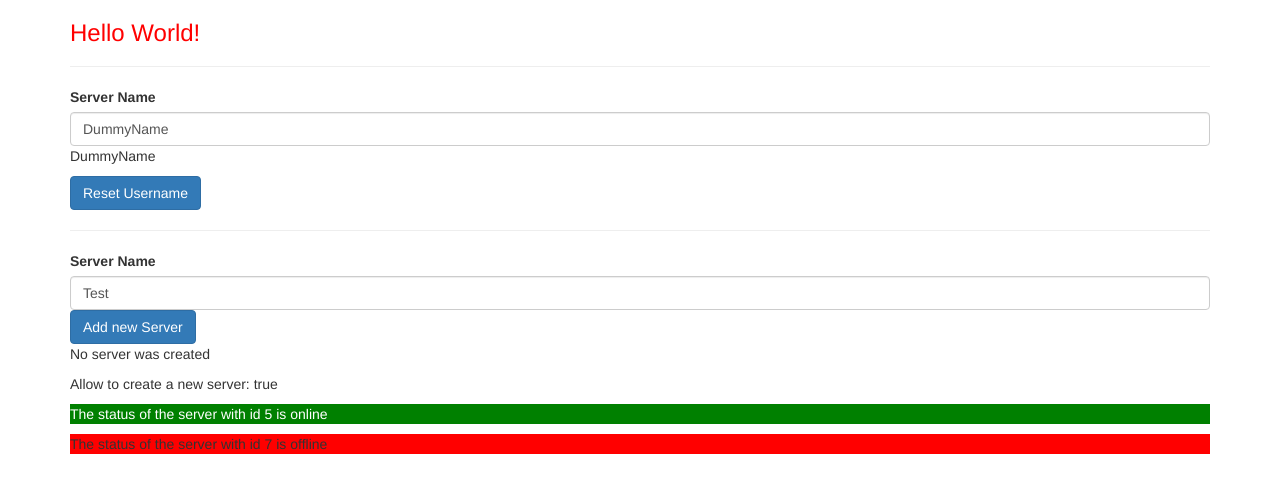
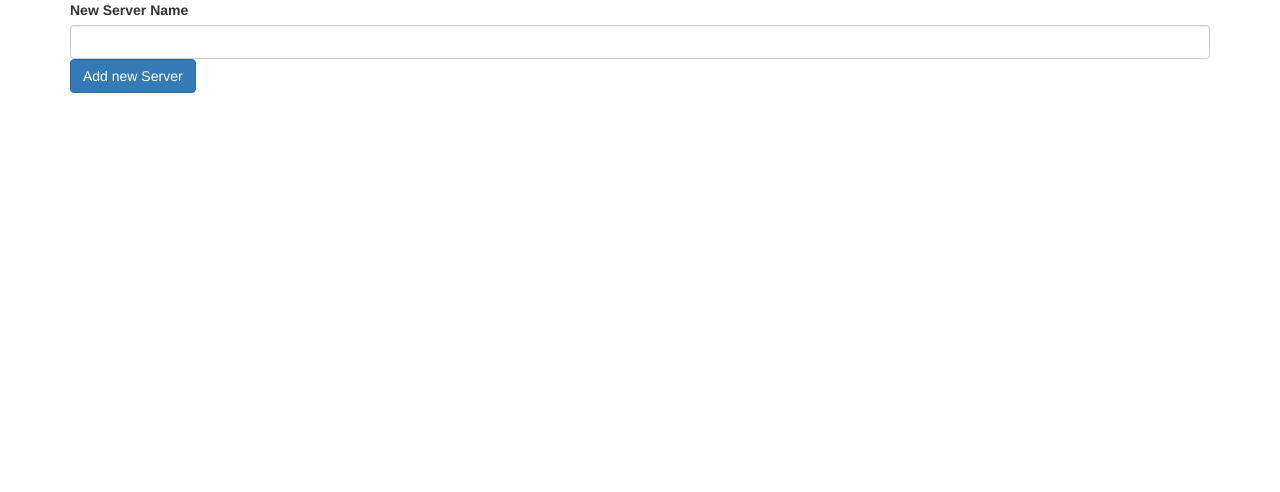
Before and after one commit to FrederikHartung/learningAngular, an Angular app: page / in a window 1280 px wide. Shown: the top 492 px of the page. Built offline with nearby package versions, Linux system fonts and the light colour scheme.

Commit message:
added dynamic server creation

```diff
--- a/src/app/app.component.html
+++ b/src/app/app.component.html
@@ -1,17 +1,6 @@
 <div class="container">
     <div class="row">
         <div class="col-xs-12">
-            <h3>Hello World!</h3>
-            <hr>
-            <label>Server Name</label>
-            <input
-            type="text"
-            class="form-control"
-            (input)="onInput($event)"
-            [(ngModel)]="userName"/>
-            <p>{{ userName }}</p>
-            <button [disabled]="!allowReset" class="btn btn-primary" (click)="onClick()">Reset Username</button>
-            <hr>
             <app-servers></app-servers>
         </div>
     </div>
--- a/src/app/server/server.component.html
+++ b/src/app/server/server.component.html
@@ -1,4 +1,4 @@
 <p
 [ngStyle]="{backgroundColor: getColor()}"
 [ngClass]="{online: serverStatus === 'online'}"
->The status of the server with id {{ serverId }} is {{ getServerStatus() }}</p>
+>The status of the server with name {{ serverName }} is {{ getServerStatus() }}</p>
--- a/src/app/server/server.component.ts
+++ b/src/app/server/server.component.ts
@@ -1,4 +1,4 @@
-import { Component } from "@angular/core";
+import { Component, Input } from "@angular/core";
 
 @Component({
     selector: 'app-server',
@@ -12,12 +12,11 @@ import { Component } from "@angular/core";
     ]
 })
 export class ServerComponent {
-    serverId: number
     serverStatus: String
+    @Input() serverName: String
 
     constructor () {
         this.serverStatus = Math.random() > 0.5 ? 'online' : 'offline'
-        this.serverId = Math.floor(Math.random() * 100)
 
         setTimeout(() => {
             this.checkServerStatus()
@@ -38,10 +37,9 @@ export class ServerComponent {
         } else {
             this.serverStatus = 'offline'
         }
-        //test
 
         setTimeout(() => {
             this.checkServerStatus()
-        }, 3000)
+        }, Math.random() * 9000 + 1000)
     }
 }
--- a/src/app/servers/servers.component.html
+++ b/src/app/servers/servers.component.html
@@ -1,4 +1,4 @@
-<label>Server Name</label>
+<label>New Server Name</label>
 <input
 type="text"
 class="form-control"
@@ -6,10 +6,8 @@ class="form-control"
 >
 <button class="btn btn-primary" [disabled]="!allowNewServer" (click)="onCreateServer()">Add new Server</button>
 <!-- <p ngIf="serverWasCreated">Status: {{ serverCreationStatus }}</p> -->
-<p *ngIf="serverWasCreated; else noServer">Server {{ serverName }} was created</p>
+<!-- <p *ngIf="serverWasCreated; else noServer">Server {{ serverName }} was created</p>
 <ng-template #noServer>
     <p>No server was created</p>
-</ng-template>
-<p>Allow to create a new server: {{ allowNewServer }}</p>
-<app-server></app-server>
-<app-server></app-server>
+</ng-template> -->
+<app-server *ngFor="let server of servers" [serverName]="server.serverName"></app-server>
--- a/src/app/servers/servers.component.ts
+++ b/src/app/servers/servers.component.ts
@@ -8,9 +8,10 @@ import { ServerComponent } from '../server/server.component';
 })
 export class ServersComponent {
   allowNewServer = false;
+  serverName = '';
   serverCreationStatus = 'No server was created!';
-  serverName = 'Test';
   serverWasCreated = false;
+  servers = [];
 
   constructor() {
     setTimeout(() => {
@@ -21,6 +22,7 @@ export class ServersComponent {
   onCreateServer() {
     this.serverCreationStatus = 'Created server: ' + this.serverName;
     this.serverWasCreated = true;
+    this.servers.push({serverName: this.serverName});
     console.log('Server was created');
     setTimeout(() => {
       this.serverWasCreated = false;
```
